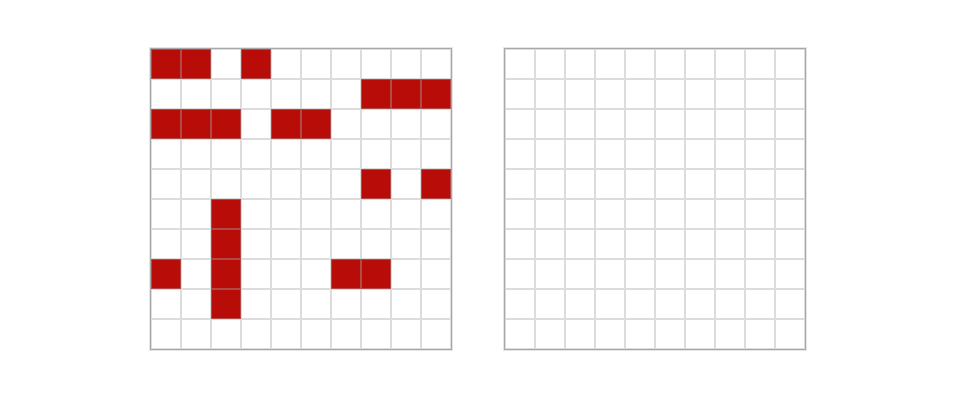
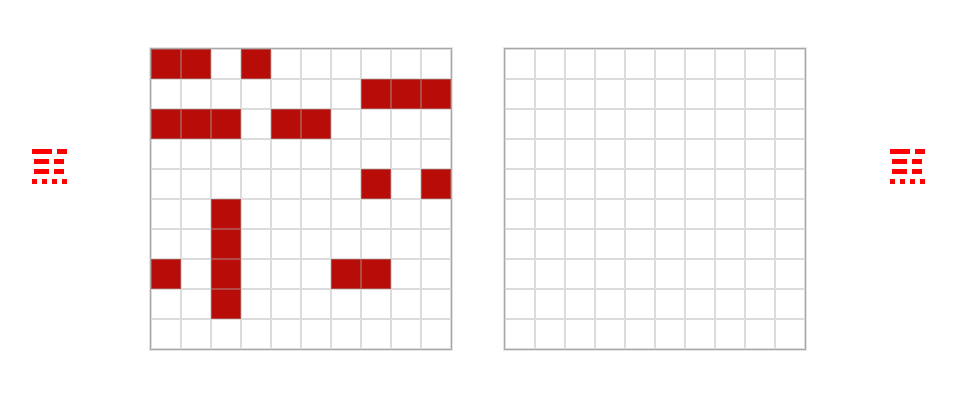
Before and after one commit to Tiyoriyo/battleship, a website built with webpack: page src/index.html in a window 1280 px wide. Shown: the part 210-608 px from the top of the page, without its empty margins (162-1118 px from the left). Built offline with nearby package versions, Linux system fonts and the light colour scheme.

Commit message:
Add html ship trackers

```diff
--- a/src/index.html
+++ b/src/index.html
@@ -10,8 +10,48 @@
         <img class="logo">
     </div>
     <div class="boardsContainer">
+        <div class="shipTracker1">
+            <div class="trackRow">
+                <div class="ship carrier plyTrack"></div>
+                <div class="ship destroyer plyTrack"></div>
+            </div>
+            <div class="trackRow">
+                <div class="ship battleship plyTrack"></div>
+                <div class="ship destroyer plyTrack"></div>
+            </div>
+            <div class="trackRow">
+                <div class="ship battleship plyTrack"></div>
+                <div class="ship destroyer plyTrack"></div>
+            </div>
+            <div class="trackRow">
+                <div class="ship submarine plyTrack"></div>
+                <div class="ship submarine plyTrack"></div>
+                <div class="ship submarine plyTrack"></div>
+                <div class="ship submarine plyTrack"></div>
+            </div>
+        </div>
         <div class="boardSpace1"></div>
         <div class="boardSpace2"></div>
+        <div class="shipTracker2">
+            <div class="trackRow">
+                <div class="ship carrier plyTrack"></div>
+                <div class="ship destroyer plyTrack"></div>
+            </div>
+            <div class="trackRow">
+                <div class="ship battleship plyTrack"></div>
+                <div class="ship destroyer plyTrack"></div>
+            </div>
+            <div class="trackRow">
+                <div class="ship battleship plyTrack"></div>
+                <div class="ship destroyer plyTrack"></div>
+            </div>
+            <div class="trackRow">
+                <div class="ship submarine plyTrack"></div>
+                <div class="ship submarine plyTrack"></div>
+                <div class="ship submarine plyTrack"></div>
+                <div class="ship submarine plyTrack"></div>
+            </div>
+        </div>
     </div>
     <div class="buttonHolder">
         <button id="plyReset">Reset</button>
--- a/src/style.css
+++ b/src/style.css
@@ -22,7 +22,12 @@ body {
           -ms-user-select: none; /* Internet Explorer/Edge */
               user-select: none; /* Non-prefixed version, currently
                                     supported by Chrome, Edge, Opera and Firefox */
-  }
+}
+
+.boardsContainer {
+    display: flex;
+    align-items: center;
+}
 
 .board {
     display: grid;
@@ -163,3 +168,38 @@ button {
 #plyReset:active, #gamePlay:active, #resButton:active {
     box-shadow: none;
 }
+
+.shipTracker1, .shipTracker2 {
+    display: flex;
+    flex-direction: column;
+    width: 100px;
+    height: 100px;
+    gap: 5px;
+}
+
+.trackRow {
+    display: flex;
+    justify-content: center;
+    gap: 5px;
+}
+
+.ship {
+    background-color: red;
+    height: 5px;
+}
+
+.submarine {
+    width: 5px;
+}
+
+.destroyer {
+    width: 10px;
+}
+
+.battleship {
+    width: 15px;
+}
+
+.carrier {
+    width: 20px;
+}
```
